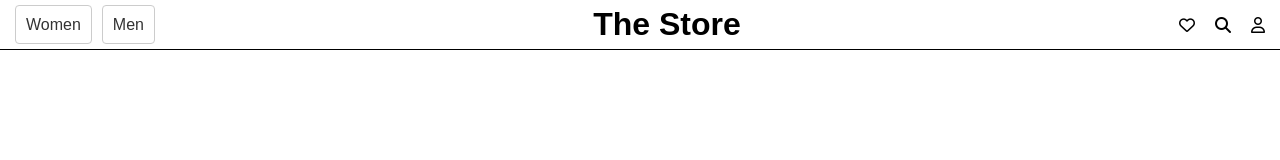
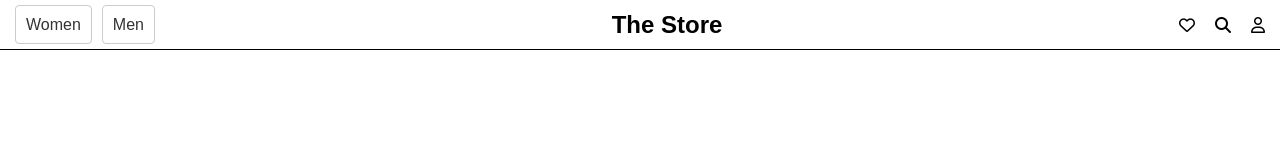
Before and after one commit to chingu-voyages/v44-tier3-team-32, a React (Vite) app: page / in a window 1280 px wide. Shown: the top 160 px of the page. Built offline with nearby package versions, Linux system fonts and the light colour scheme.

Commit message:
update logo

```diff
--- a/src/components/Header.tsx
+++ b/src/components/Header.tsx
@@ -50,7 +50,7 @@ export default function Header() {
           </li>
         </ul>
       </nav>
-      <h1 className="logo">The Store</h1>
+      <h2 className="logo">The Store</h2>
       <div className="iconContainer">
         <i className="fa-regular fa-heart"></i>
         <i className="fa-solid fa-magnifying-glass"></i>
```
